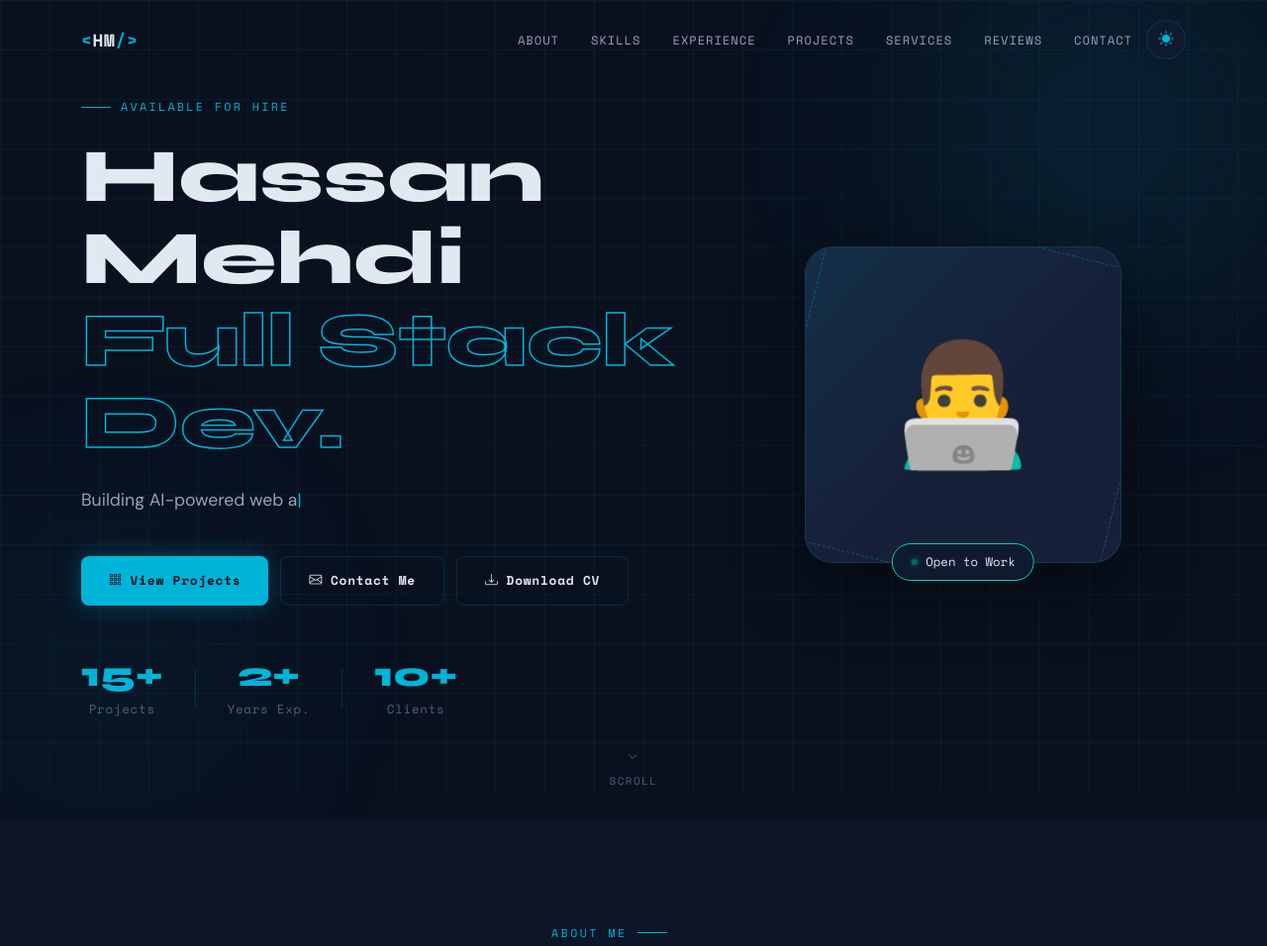
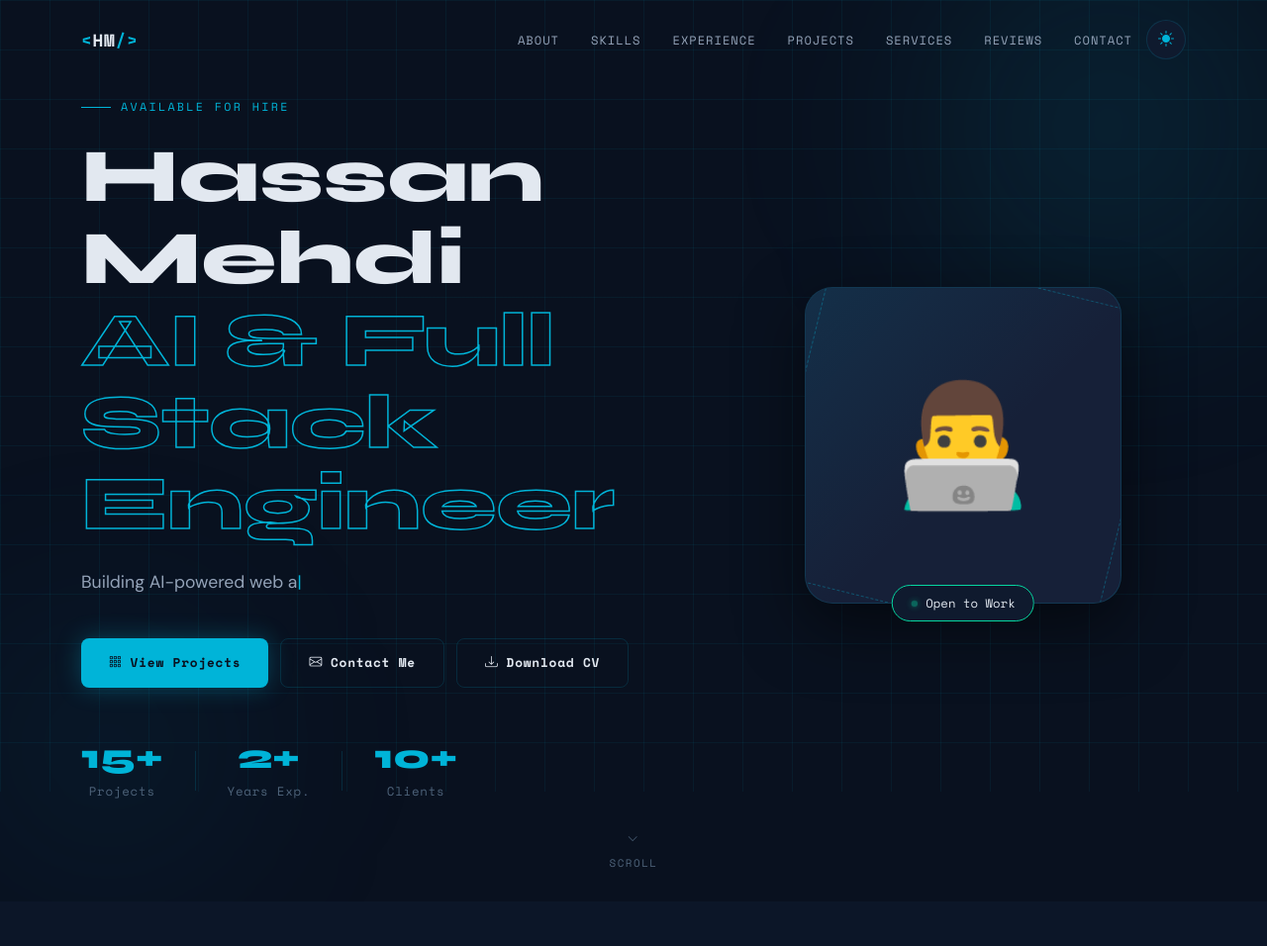
Before and after one commit to Zahoorabbas444/Hassan_Mehdi_Portfolio, a plain HTML site: page frontend/index.html in a window 1280 px wide. Shown: the top 956 px of the page at 99% size. Drawn offline with nearby package versions, Linux system fonts and the light colour scheme.

Commit message:
Update index.html

```diff
--- a/frontend/index.html
+++ b/frontend/index.html
@@ -82,7 +82,7 @@
           <span class="hero-label">Available for Hire</span>
           <h1 class="hero-title">
             Hassan Mehdi
-            <span class="hero-title-outline">Full Stack Dev.</span>
+            <span class="hero-title-outline">AI & Full Stack Engineer</span>
           </h1>
           <p class="hero-tagline">
             <span id="typed-text" aria-live="polite"></span><span class="typed-cursor" aria-hidden="true">|</span>
```
